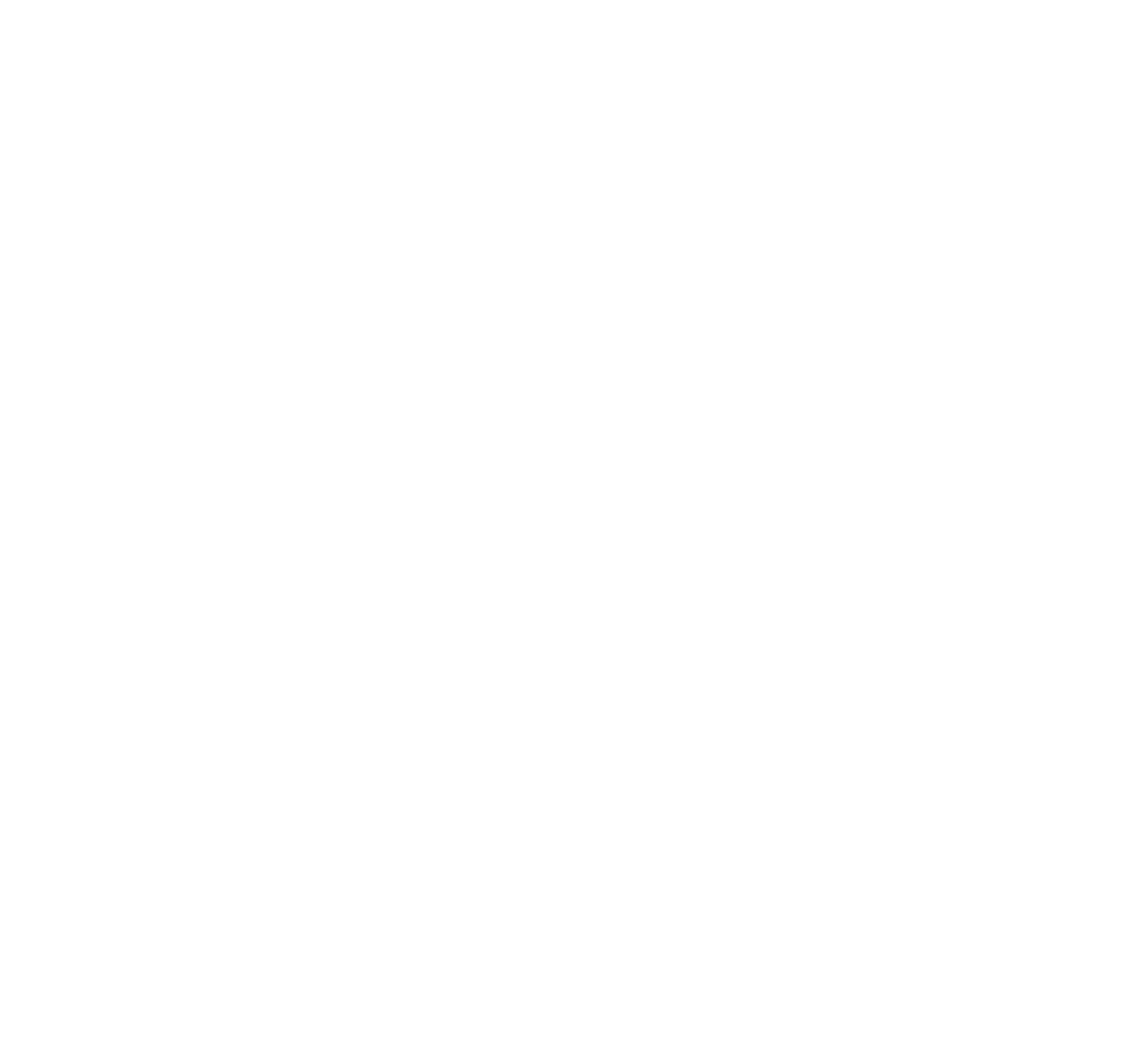
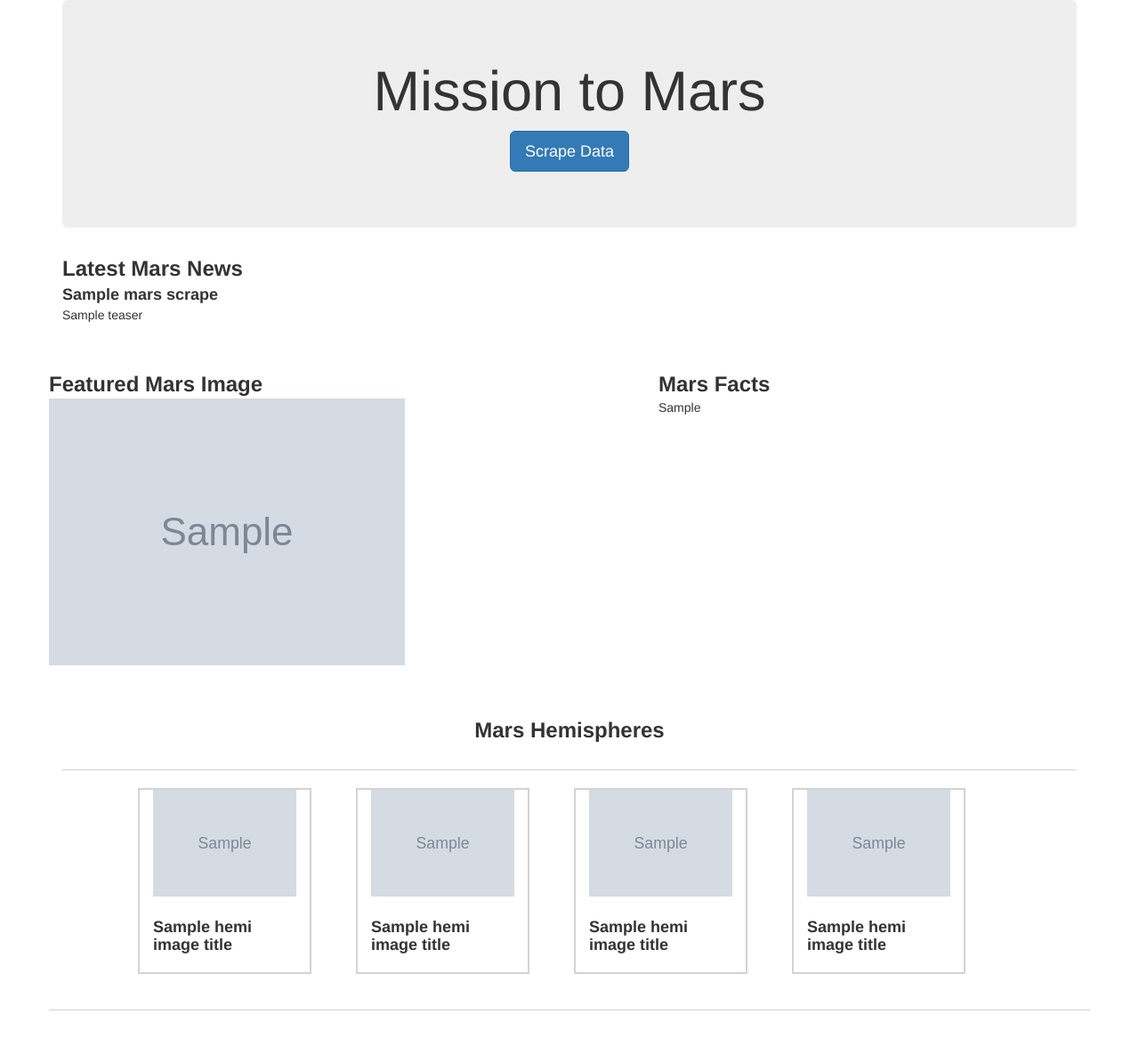
Before and after one commit to edo2021/Mission-To-Mars, a Flask app: page / in a window 1280 px wide. Before the commit the page is empty. Shown: the whole page at 89% size. Before the commit the page ends 800 px from the top, so only its background shows below. Run offline with Flask 2, Linux system fonts and the light colour scheme; grey boxes marked "Sample" are stand-in pictures; a database or web service that is not in the repository returns one stand-in record (values such as "Sample title"); some libraries are stand-ins or nearby versions.

Commit message:
header, title and body tag in index html

```diff
--- a/MissionToMars/Templates/index.html
+++ b/MissionToMars/Templates/index.html
@@ -6,3 +6,76 @@
     <title>Mission to Mars</title>
     <link rel="stylesheet" href="https://maxcdn.bootstrapcdn.com/bootstrap/3.3.7/css/bootstrap.min.css">
   </head>
+  <body>
+    <div class="container">
+
+      <div class="jumbotron text-center">
+        <h1>Mission to Mars</h1>
+        <p><a class="btn btn-primary btn-lg" href="/scrape" role="button">Scrape Data</a></p>
+      </div>
+
+      <div class="row">
+        <div class="col-md-12">
+            <h3 style="font-weight: bold; margin-top: 3px; margin-bottom: 3px;">Latest Mars News</h3>
+        </div>
+      </div>
+      <div class="row">
+        <div class="col-md-12">
+          <h4 style="margin-top: 3px; margin-bottom: 3px; font-weight: bold;">{{mars_scrape.title}}</h4>
+        </div>
+      </div>
+      <div class="row">
+        <div class="col-sm-12">
+          <h5 style="margin-top: 3px; margin-bottom: 3px;">{{mars_scrape.teaser}}</h5>
+        </div>
+      </div>
+      <div class="row" style="margin-top: 50px;">
+        <div class="col-md-6">
+          <div class="row">
+            <h3 style="font-weight: bold; margin-top: 3px; margin-bottom: 3px;">Featured Mars Image</h3>
+            <img src = "{{mars_scrape.featured_img_url}}" alt = "Mars Featured Image">
+          </div>
+        </div>
+        <div class="col-md-6">
+          <div class="row" style="padding-left: 100px;">
+            <h3 style="font-weight: bold; margin-top: 3px; margin-bottom: 3px;">Mars Facts</h3>
+            <table>{{mars_scrape.facts_df | safe}}</table>
+          </div>
+        </div>
+      </div>
+      <div class="row">
+        <div class="col-md-12">
+
+            <h3 style="font-weight: bold; margin-top: 60px; margin-bottom: 30px; text-align: center;">Mars Hemispheres</h3>
+
+            <hr style="width: 100%; height:1px;border-width:0;color:lightgray;background-color:lightgray; margin-bottom: 20px;">
+        </div>
+      </div>
+      <div class="row" >
+        <div class="col-md-2" style="border: 2px lightgrey solid; position:relative; left: 100px;">
+          <img src = "{{mars_scrape.hemi_image_title[0]['img_url']}}" style="width: 100%;" alt = "hemisphere">
+          <h4 style="margin-bottom: 20px; margin-top: 25px; font-weight: bold; width: 90%;">{{mars_scrape.hemi_image_title[0]['title']}}</h4>
+        </div>
+        <div class="col-md-2" style="border: 2px lightgrey solid; position: relative; left: 150px;">
+          <img src = "{{mars_scrape.hemi_image_title[1]['img_url']}}" style="width: 100%;" alt = "hemisphere">
+          <h4 style="margin-bottom: 20px; margin-top: 25px; font-weight: bold; width: 90%;">{{mars_scrape.hemi_image_title[1]['title']}}</h4>
+        </div>
+        <div class="col-md-2" style="border: 2px lightgrey solid; position: relative; left: 200px;">
+          <img src = "{{mars_scrape.hemi_image_title[2]['img_url']}}" style="width: 100%;" alt = "hemisphere">
+          <h4 style="margin-bottom: 20px; margin-top: 25px; font-weight: bold; width: 90%;">{{mars_scrape.hemi_image_title[2]['title']}}</h4>
+        </div>
+        <div class="col-md-2" style="border: 2px lightgrey solid; position:relative; left: 250px;">
+          <img src = "{{mars_scrape.hemi_image_title[3]['img_url']}}" style="width: 100%;" alt = "hemisphere">
+          <h4 style="margin-bottom: 20px; margin-top: 25px; font-weight: bold; width: 90%;">{{mars_scrape.hemi_image_title[3]['title']}}</h4>
+        </div>
+      </div>
+      <div class="row">
+
+        <hr style="width: 100%; height:1px;border-width:0;color:lightgray;background-color:lightgray; margin-bottom: 40px; margin-top: 40px;">
+      </div>
+
+    </div>
+
+  </body>
+
+  </html>
```
